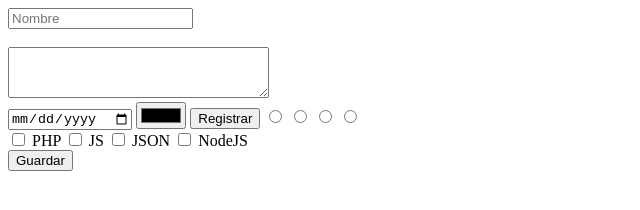
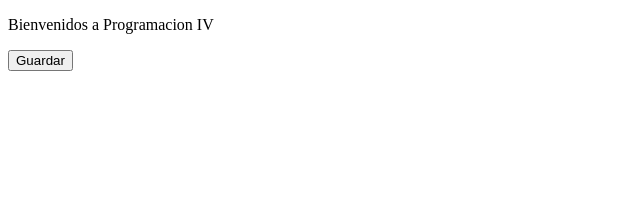
Before and after one commit to usis027418/Formulario, a plain HTML site: page index.html in a window 1280 px wide. Shown: the whole page, without its empty margins (0-640 px from the left). Drawn offline with Linux system fonts and the light colour scheme.

Commit message:
Formulario

```diff
--- a/index.html
+++ b/index.html
@@ -8,24 +8,14 @@
     <title>Bienvenido a Programacion IV</title>
 </head>
 <body>
+    <p>Bienvenidos a Programacion IV</p>
     <form method="post">
-        <input pattern="[a-zA-ZñÑ ]{3,65}" required type="text" placeholder="Nombre">
-        <br><br>
-        <textarea pattern="[\w]{10,150}" required cols="30" rows="3"></textarea> <br>
-        <input required type="date" >
-        <input type="color" >
-        <input type="button" value="Registrar">
-        <input type="radio" name="cbo" id="suma">
-        <input type="radio" name="cbo" id="Resta">
-        <input type="radio" name="cbo" id="Multi">
-        <input type="radio" name="cbo" id="Division">
-        <br>
-        <input type="checkbox" id="php"> <label for="php">PHP</label for="">
-        <input type="checkbox" id="js"> <label for="js">JS</label>
-        <input type="checkbox" id="json"> <label for="json">JSON</label>
-        <input type="checkbox" id="nodejs"> <label for="nodejs">NodeJS</label>
-        <br>
+
         <input type="submit" value="Guardar">
 </form>
+<TITLE>Cómo Tallar la Madera</TITLE>
+ <STYLE type="text/css">
+  H1.madera {text-align: center}
+ </STYLE>
 </body>
 </html
```
